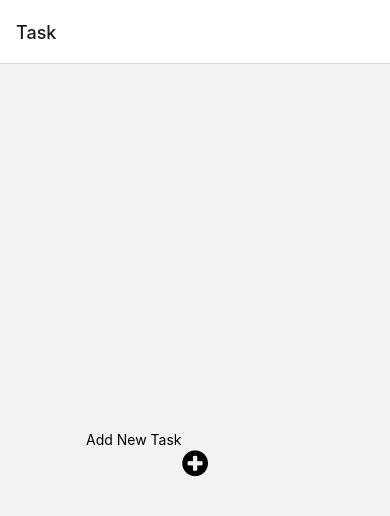
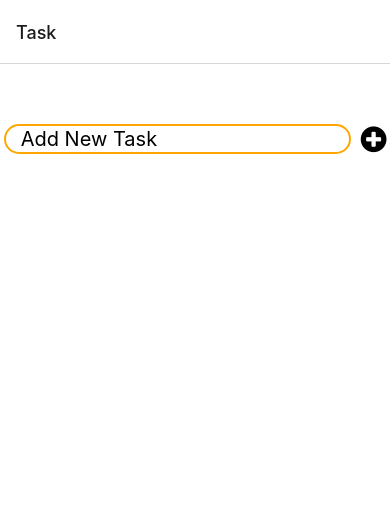
Before and after one commit to ASIF-Mahmud1/Monkey-Music, a React Native app: screen /Task in a window 390 px wide. Shown: the top 516 px of the page. Built offline with nearby package versions, Linux system fonts and the light colour scheme.

Commit message:
[add] TaskList created

```diff
--- /dev/null
+++ b/src/menu/component/task/TaskList.tsx
@@ -0,0 +1,33 @@
+import React from 'react';
+import { Button, StyleSheet, Text, View, ScrollView } from 'react-native';
+
+export type Props = {
+
+    taskList?: [string];
+};
+
+const TaskList: React.FC<Props> = ({
+
+    taskList = []
+}) => {
+
+    return (
+        <ScrollView>
+            {
+                taskList.map((item) => {
+                    return <Text key={item}>{item}</Text>
+                })
+            }
+        </ScrollView>
+
+    );
+};
+
+const styles = StyleSheet.create({
+    container: {
+
+    },
+
+});
+
+export default TaskList;
--- a/src/menu/container/Task.tsx
+++ b/src/menu/container/Task.tsx
@@ -1,6 +1,7 @@
 import React,{useState} from 'react';
 import { StyleSheet, Text, View ,TextInput,NativeSyntheticEvent, TextInputChangeEventData,TouchableOpacity } from 'react-native';
 import { FontAwesome ,Entypo } from '@expo/vector-icons';
+import TaskList from '../component/task/TaskList';
 
 
 const Tasks: React.FC = () => {
@@ -24,15 +25,14 @@ const Tasks: React.FC = () => {
 
   return (
     <View style={styles.container}>
-       <TextInput placeholder='Add New Task' value={newTask}  onChange={onChange} />
-       <TouchableOpacity onPress={handleAddTask} >
-           <FontAwesome name="plus-circle" size={30} color="black"  />
-      </TouchableOpacity>
-       {
-           taskList.map((item)=>{
-               return <Text>{item}</Text>
-           })
-       }
+        <View style={{flexDirection:'row'}}>
+            <TextInput placeholder='Add New Task' value={newTask}  onChange={onChange} style={[styles.input]} />
+            <TouchableOpacity onPress={handleAddTask} >
+                <FontAwesome name="plus-circle" size={30} color="black"  />
+            </TouchableOpacity>
+      </View>
+
+        <TaskList taskList={taskList as [string]} />
     </View>
   );
 };
@@ -41,24 +41,26 @@ const styles = StyleSheet.create({
   container: {
     flex: 1,
     alignItems: 'center',
-    justifyContent: 'center'
+    paddingTop:60,
+    paddingHorizontal:40,
+    backgroundColor:'white'
   },
   greeting: {
     fontSize: 20,
     fontWeight: 'bold',
     margin: 16
-  }
+  },
+  input:{
+    borderColor:'#ffa600',
+    borderWidth:2,
+    borderRadius:20,
+    paddingHorizontal:15,
+    fontSize:20,
+    flexGrow:1,
+    marginRight:10,
+
+
+  },
 });
 
 export default Tasks;
-
-/*
-
-const [goals, setGoals] = React.useState<
-    Array<{
-        key: string,
-        value: string
-    }>
->([])
-
-*/
```
